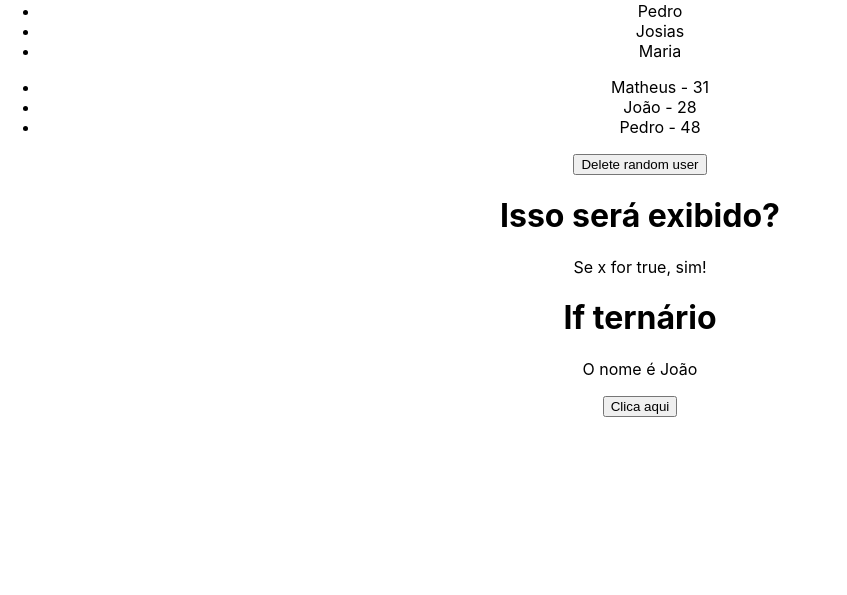
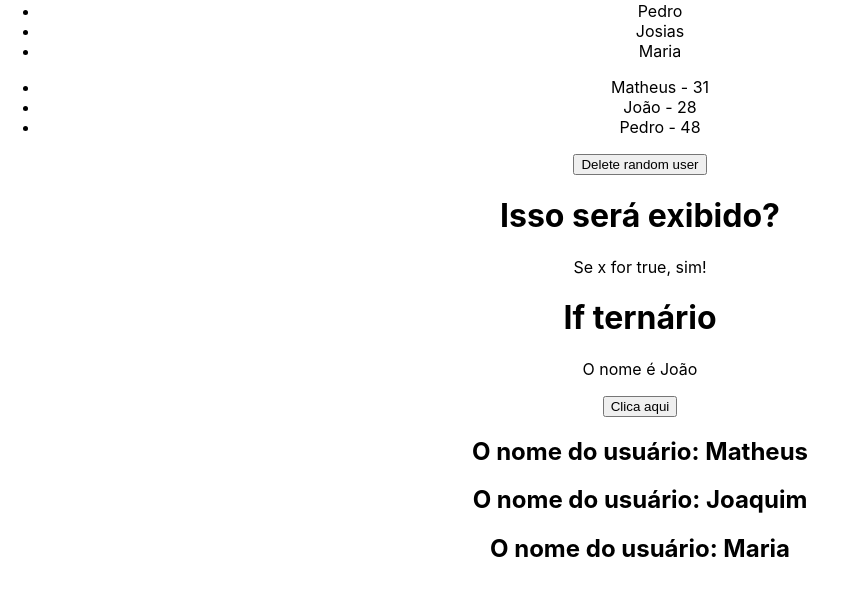
Before and after one commit to OlivioNeto/Curso_React_Udemy, a React (Create React App) app in the folder Modulo3/avancando/: page / in a window 1280 px wide. Shown: the part 1127-1722 px from the top of the page, without its empty margins (0-847 px from the left). Built offline with nearby package versions, Linux system fonts and the light colour scheme.

Commit message:
Introdução básica ao componente Props

```diff
--- a/Modulo3/avancando/src/App.js
+++ b/Modulo3/avancando/src/App.js
@@ -4,7 +4,14 @@
 import ManageData from './components/ManageData';
 import ListRender from './components/ListRender';
 import ConditionalRender from './components/ConditionalRender';
+import ShowUserName from './components/ShowUserName';
+import { useState } from 'react';
+
 function App() {
+
+  const name = "Joaquim"
+  const [userName] = useState("Maria")
+
   return (
     <div className="App">
       <h1>Avançando em React</h1>
@@ -22,6 +29,9 @@
       <ManageData />
       <ListRender />
       <ConditionalRender />
+      <ShowUserName name="Matheus" />
+      <ShowUserName name={name} />
+      <ShowUserName name={userName} />
     </div>
   );
 }
--- /dev/null
+++ b/Modulo3/avancando/src/components/ShowUserName.js
@@ -0,0 +1,9 @@
+const ShowUserName = (props) => {
+  return (
+    <div>
+        <h2>O nome do usuário: {props.name}</h2>
+    </div>
+  )
+}
+
+export default ShowUserName
```
